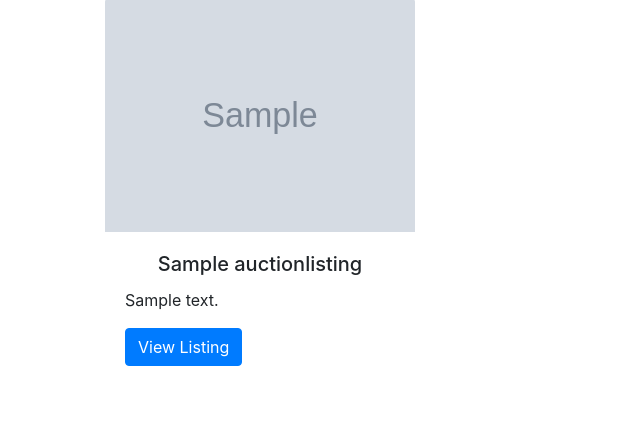
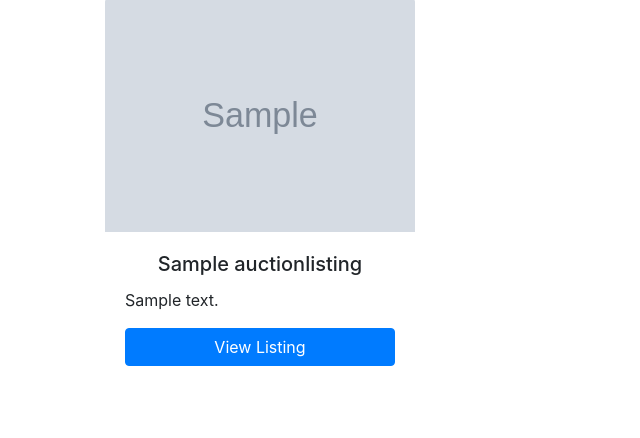
Before and after one commit to Felipe-dot/CS50-Commerce, a Django app: a page that uses auctions/templates/auctions/category_listings.html in a window 1280 px wide. Shown: the part 246-684 px from the top of the page, without its empty margins (0-640 px from the left). Run offline with Django 3.2, Linux system fonts and the light colour scheme; tables that the repository leaves empty hold one stand-in row (values such as "Sample post"); grey boxes marked "Sample" are stand-in pictures; some libraries are stand-ins or nearby versions.

Commit message:
Improve UI

```diff
--- a/auctions/templates/auctions/category_listings.html
+++ b/auctions/templates/auctions/category_listings.html
@@ -12,7 +12,7 @@
                             <div class="card-body">
                                 <h5 class="card-title text-center">{{ listing.title }}</h5>
                                 <p class="card-text">{{ listing.description | truncatewords:20 }}</p>
-                                <a href="{% url 'listing_detail' listing.id %}" class="btn btn-primary">View Listing</a>
+                                <a href="{% url 'listing_detail' listing.id %}" class="btn btn-primary w-100">View Listing</a>
                             </div>
                         </div>
                     </div>
```
